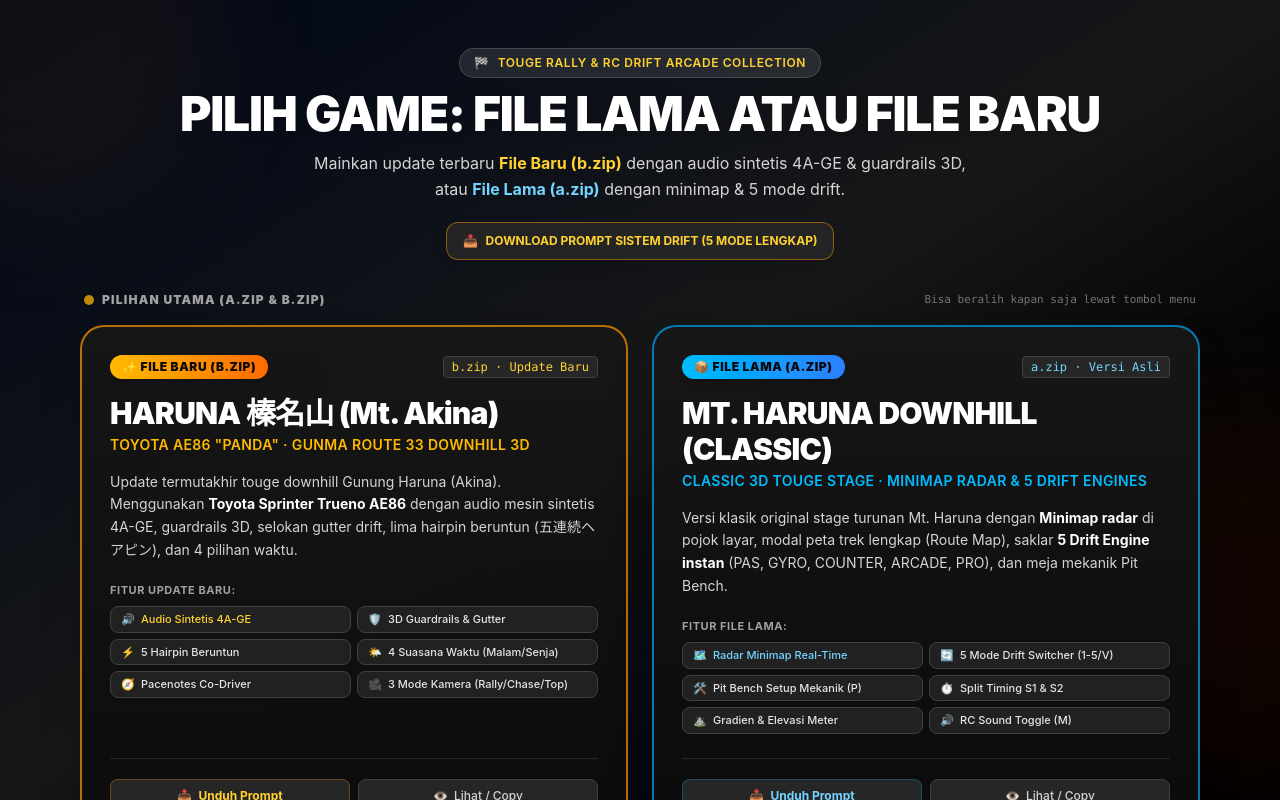
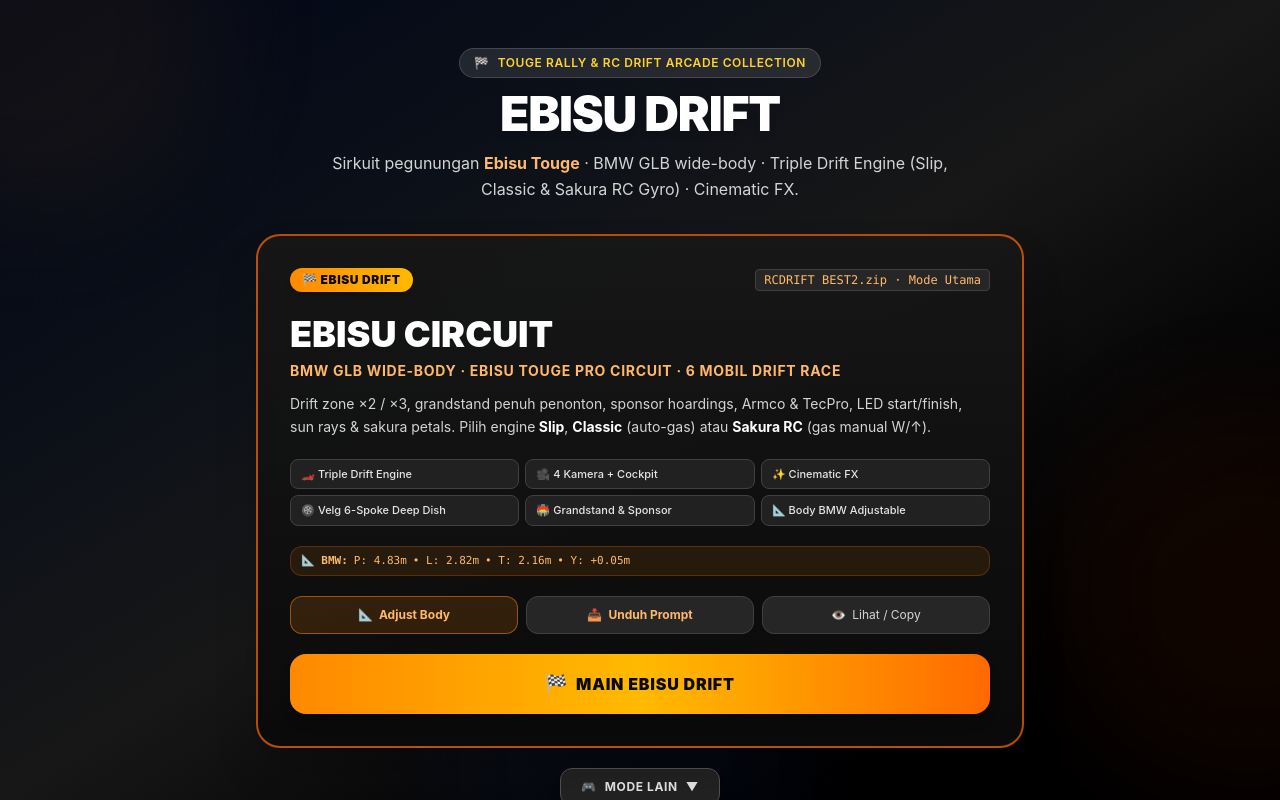
Before and after one commit to akuamirkap-cyber/RCCCC, a React (Vite) app: page / in a window 1280 px wide. Built offline with nearby package versions, Linux system fonts and the light colour scheme; a web font is replaced by a local one.

Commit message:
Landing menu: Ebisu Drift is the only mode shown by default; Haruna a/b.zip, Pro Drift 3D and Sakura RC Pro are hidden behind a 'Mode Lain' toggle
Co-authored-by: arena-agent <297053741+arena-agent@users.noreply.github.com>

```diff
--- a/src/App.tsx
+++ b/src/App.tsx
@@ -20,6 +20,8 @@
   const [selectedGame, setSelectedGame] = useState<GameSelection>('menu');
   const [showPhysicsGuide, setShowPhysicsGuide] = useState(false);
   const [showOtherGames, setShowOtherGames] = useState(true);
+  // Landing shows ONLY Ebisu Drift; every other mode is hidden behind the "Mode Lain" button.
+  const [showOtherModes, setShowOtherModes] = useState(false);
   const [isPromptModalOpen, setIsPromptModalOpen] = useState(false);
   const [modalPromptId, setModalPromptId] = useState<string>('haruna_new');
   const [toastMessage, setToastMessage] = useState<string | null>(null);
@@ -117,12 +119,102 @@
           </div>
 
           <h1 className="text-3xl sm:text-5xl font-black tracking-tight drop-shadow-md">
-            PILIH GAME: FILE LAMA ATAU FILE BARU
+            EBISU DRIFT
           </h1>
           <p className="text-sm sm:text-base text-neutral-300 max-w-2xl mx-auto leading-relaxed">
-            Mainkan update terbaru <strong className="text-amber-300">File Baru (b.zip)</strong> dengan audio sintetis 4A-GE &amp; guardrails 3D, atau <strong className="text-sky-300">File Lama (a.zip)</strong> dengan minimap &amp; 5 mode drift.
+            Sirkuit pegunungan <strong className="text-orange-300">Ebisu Touge</strong> · BMW GLB wide-body · Triple Drift Engine (Slip, Classic &amp; Sakura RC Gyro) · Cinematic FX.
           </p>
+        </header>
 
+        {/* HERO: EBISU DRIFT (the only mode shown by default) */}
+        <div className="my-8 mx-auto w-full max-w-3xl">
+          <div className="relative rounded-3xl bg-gradient-to-b from-neutral-900/95 to-neutral-950/95 border-2 border-orange-500/70 hover:border-orange-400 transition-all duration-300 p-6 sm:p-8 flex flex-col gap-5 shadow-2xl hover:shadow-orange-500/20">
+            <div className="flex items-center justify-between">
+              <span className="px-3 py-1 text-xs font-black uppercase tracking-wider bg-gradient-to-r from-orange-400 to-amber-400 text-neutral-950 rounded-full shadow-md">
+                🏁 EBISU DRIFT
+              </span>
+              <span className="text-xs font-mono px-2 py-0.5 rounded bg-neutral-800 text-orange-300 border border-neutral-700">
+                RCDRIFT BEST2.zip · Mode Utama
+              </span>
+            </div>
+            <div>
+              <h2 className="text-2xl sm:text-4xl font-black text-white leading-tight">EBISU CIRCUIT</h2>
+              <p className="text-xs sm:text-sm font-bold text-orange-300 uppercase tracking-wider mt-1">BMW GLB Wide-Body · Ebisu Touge Pro Circuit · 6 Mobil Drift Race</p>
+              <p className="text-sm text-neutral-300 leading-relaxed mt-3">
+                Drift zone ×2 / ×3, grandstand penuh penonton, sponsor hoardings, Armco &amp; TecPro, LED start/finish, sun rays &amp; sakura petals. Pilih engine
+                <strong className="text-white"> Slip</strong>, <strong className="text-white">Classic</strong> (auto-gas) atau <strong className="text-white">Sakura RC</strong> (gas manual W/↑).
+              </p>
+            </div>
+
+            <div className="grid grid-cols-2 sm:grid-cols-3 gap-1.5 text-[11px] font-medium">
+              {['🏎️ Triple Drift Engine', '🎥 4 Kamera + Cockpit', '✨ Cinematic FX', '🛞 Velg 6-Spoke Deep Dish', '🏟️ Grandstand & Sponsor', '📐 Body BMW Adjustable'].map((f) => (
+                <span key={f} className="px-2.5 py-1.5 rounded-lg bg-neutral-800/80 border border-neutral-700 text-neutral-200">
+                  {f}
+                </span>
+              ))}
+            </div>
+
+            {/* Live Dimensions of BMW */}
+            <div className="flex flex-wrap items-center gap-1.5 py-1.5 px-2.5 rounded-xl bg-orange-400/10 border border-orange-500/25 text-[11px] font-mono text-orange-300">
+              <span className="font-bold">📐 BMW:</span>
+              <span>P: {bmwAdjs.ebisu.length.toFixed(2)}m</span>
+              <span>• L: {bmwAdjs.ebisu.width.toFixed(2)}m</span>
+              <span>• T: {bmwAdjs.ebisu.height.toFixed(2)}m</span>
+              <span>• Y: {bmwAdjs.ebisu.offsetY >= 0 ? `+${bmwAdjs.ebisu.offsetY.toFixed(2)}` : bmwAdjs.ebisu.offsetY.toFixed(2)}m</span>
+            </div>
+
+            <div className="grid grid-cols-3 gap-2 text-xs">
+              <button
+                onClick={() => setBmwModalMode('ebisu')}
+                className="py-2.5 px-3 rounded-xl bg-orange-400/15 hover:bg-orange-400/25 border border-orange-400/50 text-orange-300 font-bold flex items-center justify-center gap-1.5 transition cursor-pointer"
+                title="Atur panjang, lebar, tinggi dan letak ketinggian BMW GLB"
+              >
+                <span>📐</span>
+                <span>Adjust Body</span>
+              </button>
+              <button
+                onClick={(e) => handleDownloadPrompt('ebisu', e)}
+                className="py-2.5 px-3 rounded-xl bg-neutral-800 hover:bg-neutral-700 text-orange-300 font-bold border border-neutral-700 flex items-center justify-center gap-1.5 cursor-pointer"
+              >
+                <span>📥</span>
+                <span>Unduh Prompt</span>
+              </button>
+              <button
+                onClick={(e) => handleOpenPromptModal('ebisu', e)}
+                className="py-2.5 px-3 rounded-xl bg-neutral-800 hover:bg-neutral-700 text-neutral-300 border border-neutral-700 flex items-center justify-center gap-1.5 cursor-pointer"
+              >
+                <span>👁️</span>
+                <span>Lihat / Copy</span>
+              </button>
+            </div>
+
+            <button
+              onClick={() => setSelectedGame('ebisu')}
+              className="w-full py-4 px-4 rounded-2xl bg-gradient-to-r from-orange-400 via-amber-400 to-orange-500 hover:from-orange-300 hover:to-amber-400 text-neutral-950 font-black text-base uppercase tracking-wider shadow-lg hover:shadow-orange-400/25 active:scale-98 transition-all flex items-center justify-center gap-2 cursor-pointer"
+            >
+              <span className="text-lg">🏁</span>
+              <span>MAIN EBISU DRIFT</span>
+            </button>
+          </div>
+
+          {/* Toggle for every other mode */}
+          <div className="mt-5 flex flex-col items-center gap-2">
+            <button
+              onClick={() => setShowOtherModes((v) => !v)}
+              className="px-5 py-2.5 rounded-xl bg-neutral-800/90 hover:bg-neutral-800 border border-neutral-600 hover:border-amber-400 text-neutral-200 hover:text-amber-300 text-xs font-bold uppercase tracking-wider transition shadow-lg flex items-center gap-2 cursor-pointer active:scale-95"
+            >
+              <span>🎮</span>
+              <span>{showOtherModes ? 'Sembunyikan Mode Lain' : 'Mode Lain'}</span>
+              <span>{showOtherModes ? '▲' : '▼'}</span>
+            </button>
+            {!showOtherModes && (
+              <span className="text-[11px] text-neutral-500 font-mono">Haruna (a.zip / b.zip), Pro Drift 3D &amp; Sakura RC Pro tersembunyi — tekan tombol untuk membukanya</span>
+            )}
+          </div>
+        </div>
+
+        {showOtherModes && (
+        <>
         {/* Quick Action Button: Download Prompts */}
         <div className="pt-2 flex flex-wrap items-center justify-center gap-3">
           <button
@@ -136,14 +228,13 @@
             <span>DOWNLOAD PROMPT SISTEM DRIFT ({DRIFT_PROMPTS.length} MODE LENGKAP)</span>
           </button>
         </div>
-        </header>
 
         {/* HERO CARDS: FILE BARU (b.zip) vs FILE LAMA (a.zip) */}
         <div className="my-8 space-y-4">
           <div className="flex items-center justify-between px-1">
             <div className="flex items-center gap-2 text-xs font-black uppercase tracking-widest text-neutral-400">
               <span className="w-2.5 h-2.5 rounded-full bg-amber-400 animate-pulse" />
-              <span>Pilihan Utama (a.zip &amp; b.zip)</span>
+              <span>Mode Lain: Haruna (a.zip &amp; b.zip)</span>
             </div>
             <span className="text-[11px] text-neutral-500 font-mono">Bisa beralih kapan saja lewat tombol menu</span>
           </div>
@@ -333,7 +424,7 @@
             <div className="flex items-center gap-2">
               <span className="text-lg">🏎️</span>
               <h3 className="text-base font-bold text-neutral-200 uppercase tracking-wider">
-                Koleksi Game RC Drift Lainnya
+                Mode Lain: Koleksi Game RC Drift
               </h3>
             </div>
             <div className="flex items-center gap-2">
@@ -356,7 +447,7 @@
           </div>
 
           {showOtherGames && (
-            <div className="grid grid-cols-1 md:grid-cols-3 gap-5 animate-in fade-in duration-200">
+            <div className="grid grid-cols-1 md:grid-cols-2 gap-5 animate-in fade-in duration-200">
               {/* CARD 3: PRO DRIFT 3D (best drift.zip) */}
               <div className="rounded-2xl bg-neutral-900/80 border border-neutral-800 hover:border-yellow-500/50 p-5 flex flex-col justify-between transition-all">
                 <div className="space-y-2.5">
@@ -477,68 +568,12 @@
                 </div>
               </div>
 
-              {/* CARD 5: EBISU CIRCUIT (RCDRIFT BEST2.zip) */}
-              <div className="rounded-2xl bg-neutral-900/80 border border-neutral-800 hover:border-orange-500/50 p-5 flex flex-col justify-between transition-all">
-                <div className="space-y-2.5">
-                  <div className="flex items-center justify-between">
-                    <span className="text-[10px] font-black uppercase tracking-wider bg-orange-400 text-black px-2 py-0.5 rounded-full">
-                      Ebisu Touge
-                    </span>
-                    <span className="text-[10px] font-mono text-neutral-400">RCDRIFT BEST2.zip</span>
-                  </div>
-                  <h4 className="text-lg font-black text-white">EBISU CIRCUIT</h4>
-                  <p className="text-xs text-neutral-300">
-                    Sirkuit pegunungan Ebisu Touge dengan Triple Drift Engine (Slip, Classic &amp; Sakura RC Gyro), 4 kamera...
-                  </p>
-
-                  {/* Live Dimensions of BMW for Mode 3 */}
-                  <div className="flex flex-wrap items-center gap-1 py-1.5 px-2.5 rounded-xl bg-orange-400/10 border border-orange-500/25 text-[10px] font-mono text-orange-300">
-                    <span className="font-bold">📐 BMW:</span>
-                    <span>P: {bmwAdjs.ebisu.length.toFixed(2)}m</span>
-                    <span>• L: {bmwAdjs.ebisu.width.toFixed(2)}m</span>
-                    <span>• T: {bmwAdjs.ebisu.height.toFixed(2)}m</span>
-                    <span>• Y: {bmwAdjs.ebisu.offsetY >= 0 ? `+${bmwAdjs.ebisu.offsetY.toFixed(2)}` : bmwAdjs.ebisu.offsetY.toFixed(2)}m</span>
-                  </div>
-                </div>
-
-                <div className="pt-4 mt-4 border-t border-neutral-800/80 space-y-2">
-                  <button
-                    onClick={(e) => {
-                      e.stopPropagation();
-                      setBmwModalMode('ebisu');
-                    }}
-                    className="w-full py-2 px-3 rounded-xl bg-orange-400/15 hover:bg-orange-400/25 border border-orange-400/50 text-orange-300 font-bold text-xs flex items-center justify-center gap-1.5 transition cursor-pointer active:scale-98"
-                    title="Atur panjang, lebar, tinggi dan letak ketinggian BMW GLB"
-                  >
-                    <span>📐</span>
-                    <span>ADJUST BODY BMW (P × L × T &amp; Y)</span>
-                  </button>
-
-                  <div className="flex gap-2 text-[11px]">
-                    <button
-                      onClick={(e) => handleDownloadPrompt('ebisu', e)}
-                      className="flex-1 py-1.5 rounded-lg bg-neutral-800 hover:bg-neutral-700 text-orange-300 font-bold border border-neutral-700"
-                    >
-                      📥 Prompt
-                    </button>
-                    <button
-                      onClick={(e) => handleOpenPromptModal('ebisu', e)}
-                      className="py-1.5 px-2.5 rounded-lg bg-neutral-800 hover:bg-neutral-700 text-neutral-300 border border-neutral-700"
-                    >
-                      👁️
-                    </button>
-                  </div>
-                  <button
-                    onClick={() => setSelectedGame('ebisu')}
-                    className="w-full py-2.5 rounded-xl bg-orange-400 hover:bg-orange-300 text-neutral-950 font-black text-xs uppercase tracking-wider transition cursor-pointer"
-                  >
-                    Main Ebisu Circuit
-                  </button>
-                </div>
-              </div>
             </div>
           )}
         </div>
+
+        </>
+        )}
 
         {/* Footer info & Physics explanation toggle */}
         <footer className="pt-4 border-t border-neutral-800/80 flex flex-col sm:flex-row items-center justify-between gap-4 text-xs text-neutral-400">
```
Lines whose indentation alone changed are shown as unchanged.
